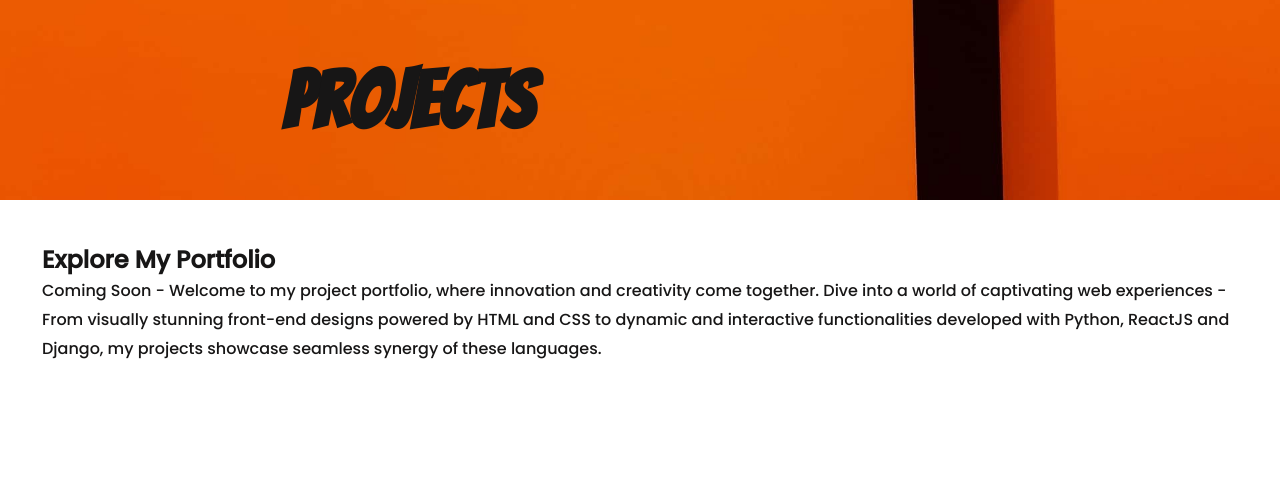
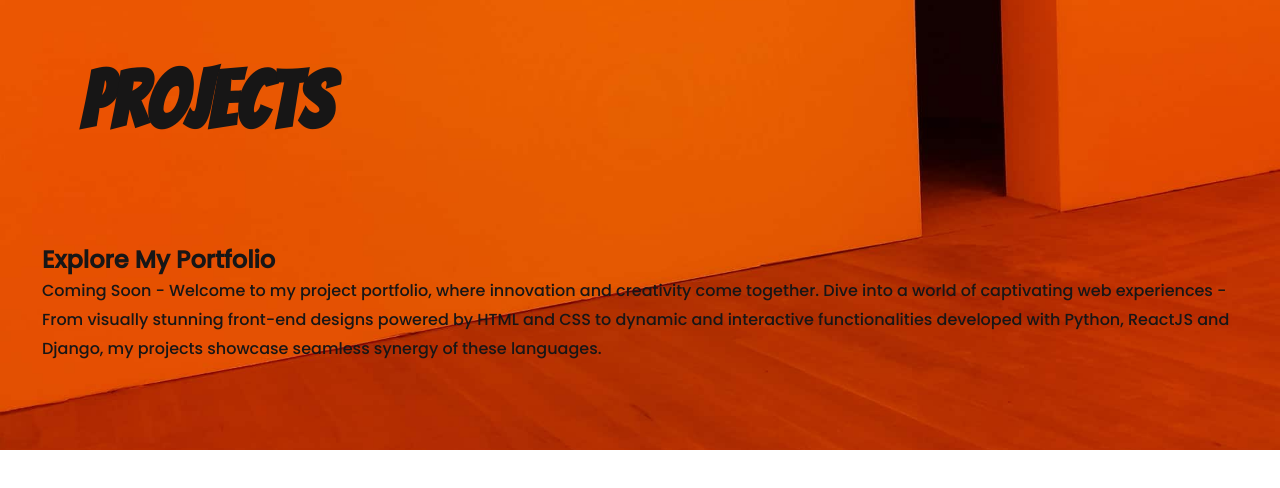
Before and after one commit to Rocketmanda/My_Personal_Portfolio, a plain HTML site: page Projects.html in a window 1280 px wide. Drawn offline with Linux system fonts and the light colour scheme.

Commit message:
Correct Projects mobile view

```diff
--- a/Projects.html
+++ b/Projects.html
@@ -8,14 +8,17 @@
     <title>Projects</title>
 </head>
 <body>
-    <section id="projects">
-    <header class="projects-header">
-    <h1>Projects</h1>
+    <div class="projects-header">
+        <header class="projects-mobile-header">
+            <div class="projects-header-text">
+        <h1>Projects</h1>
+    </div>
+</header>
+</div>
 </header>
 <article class="project-text">
 <h2>Explore My Portfolio</h2>
 <p>Coming Soon - Welcome to my project portfolio, where innovation and creativity come together. Dive into a world of captivating web experiences - From visually stunning front-end designs powered by HTML and CSS to dynamic and interactive functionalities developed with Python, ReactJS and Django, my projects showcase seamless synergy of these languages.</p>
 </article>
-</section>
 </body>
 </html>
--- a/style.css
+++ b/style.css
@@ -88,12 +88,6 @@ textarea {
   color: var(--black);
 }
 
-#projects h1 {
-  font-size: 32px;
-  padding: 42px;
-  color: var(--black);
-}
-
 /* Header */
 header {
   display: flex;
@@ -147,29 +141,43 @@ header {
 	}
 
   .projects-header {
-    position: relative;
     display: flex;
     align-items: center;
     justify-content: flex-start;
     background-image: url('Imgs/orange-bg.jpg');
     background-position: center 30%;
     background-size: cover;
-    background-repeat: no-repeat;
     width: 100%;
     height: 200px;
+    padding: 0;
+    margin: 0;
   }
 
-  .projects-header h1 {
+  .projects-mobile-background {
+    display: flex;
+    align-items: center;
+    background-image: url('Imgs/orange-bg.jpg');
+    background-position: center;
+    background-size: cover;
+    background-repeat: no-repeat;
+  }
+
+  .projects-header-text h1 {
+    font-family: 'Bangers';
+    font-size: 80px;
     display: flex;
     align-items: center;
     justify-content: flex-start;
-    margin-left: 240px;
+    margin-left: 80px;
+    color: var(--black);
   }
 
-  #projects h1 {
-    font-family: 'Bangers';
-    font-size: 80px;
-  }
+  @media (min-width: 768px){
+    .projects-header {
+      display: flex;
+      justify-content: space-between;
+      align-items: center;
+    }
 
   /* Navigation */
 	nav {
@@ -453,4 +461,4 @@ footer {
   .project-text {
     font-size: 14px;
   }
-}
+}}
```
Also changed, not shown: 1 other file.
